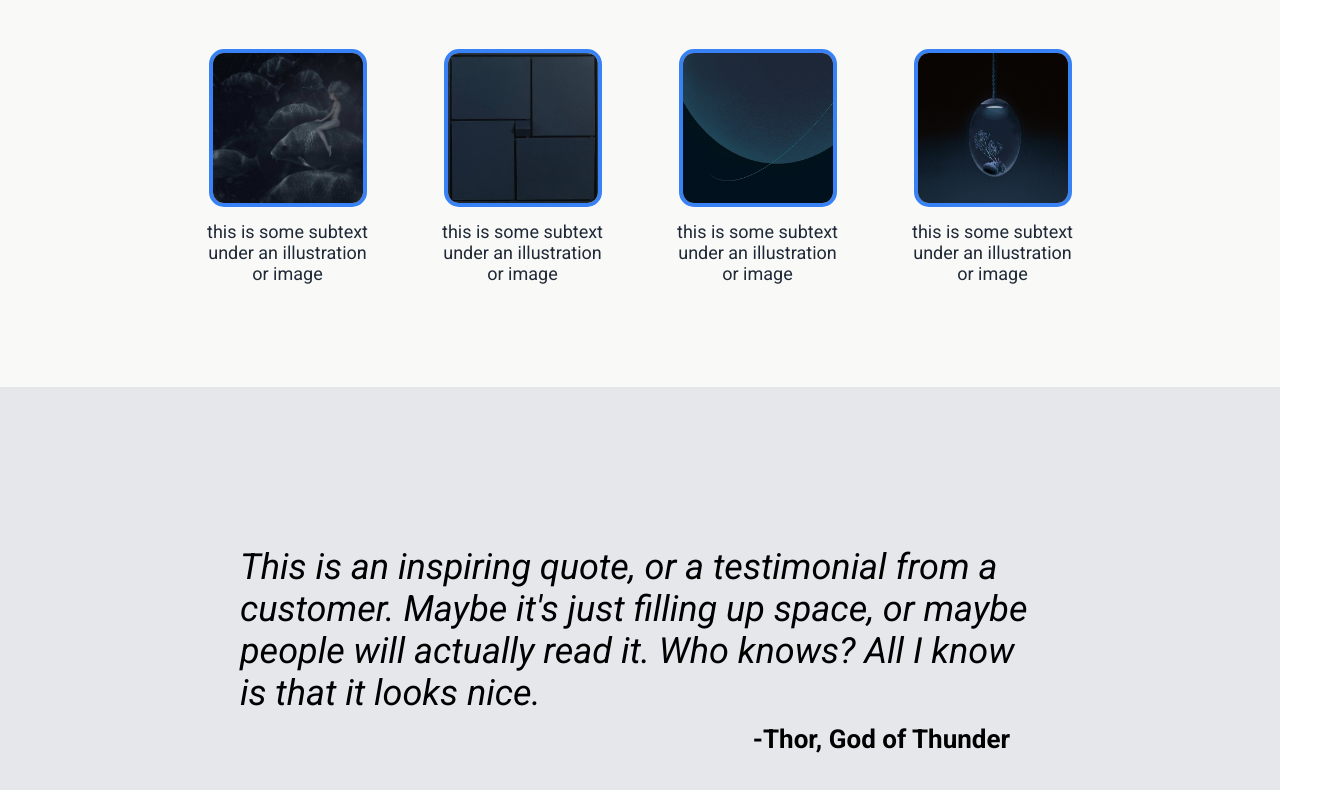
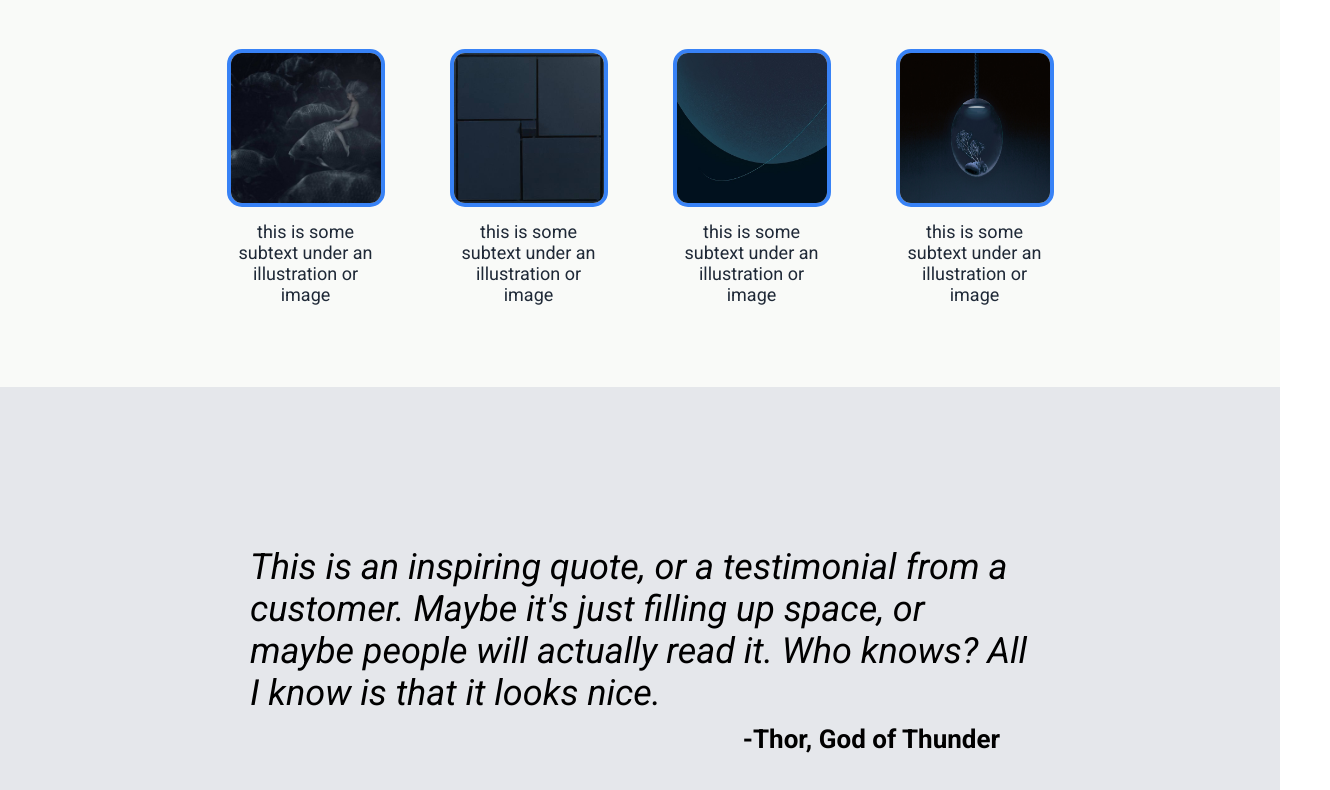
Before and after one commit to kkapi/odin-landing-page, a plain HTML site: page index.html in a window 1280 px wide. Shown: the part 663-1453 px from the top of the page, 1330 px wide, since content can reach past the window. Drawn offline with Linux system fonts and the light colour scheme.

Commit message:
change container padding

```diff
--- a/styles.css
+++ b/styles.css
@@ -5,7 +5,7 @@
 }
 
 .container {
-    padding: 0 200px;
+    padding: 0 250px;
 }
 
 header {
```
